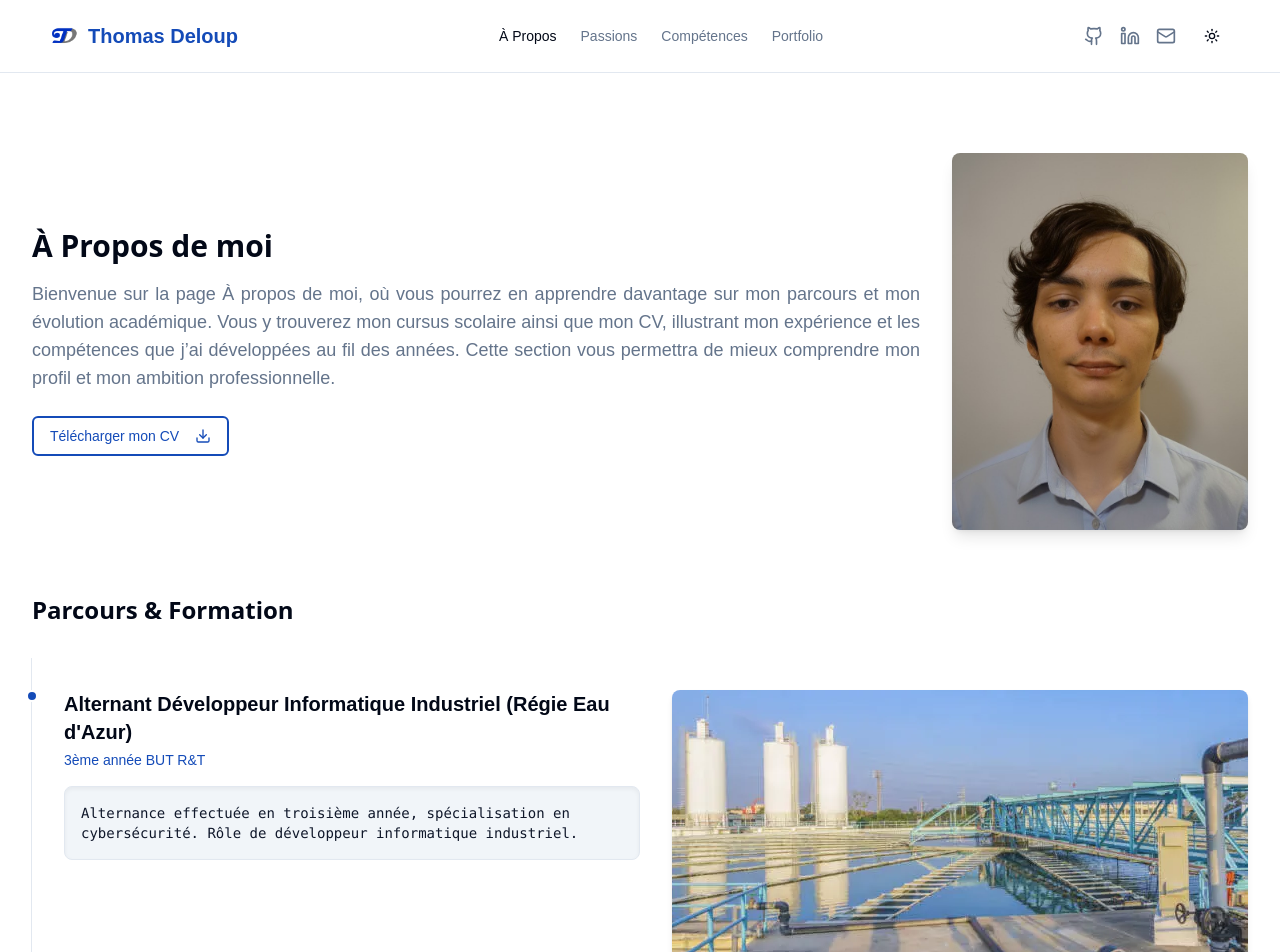
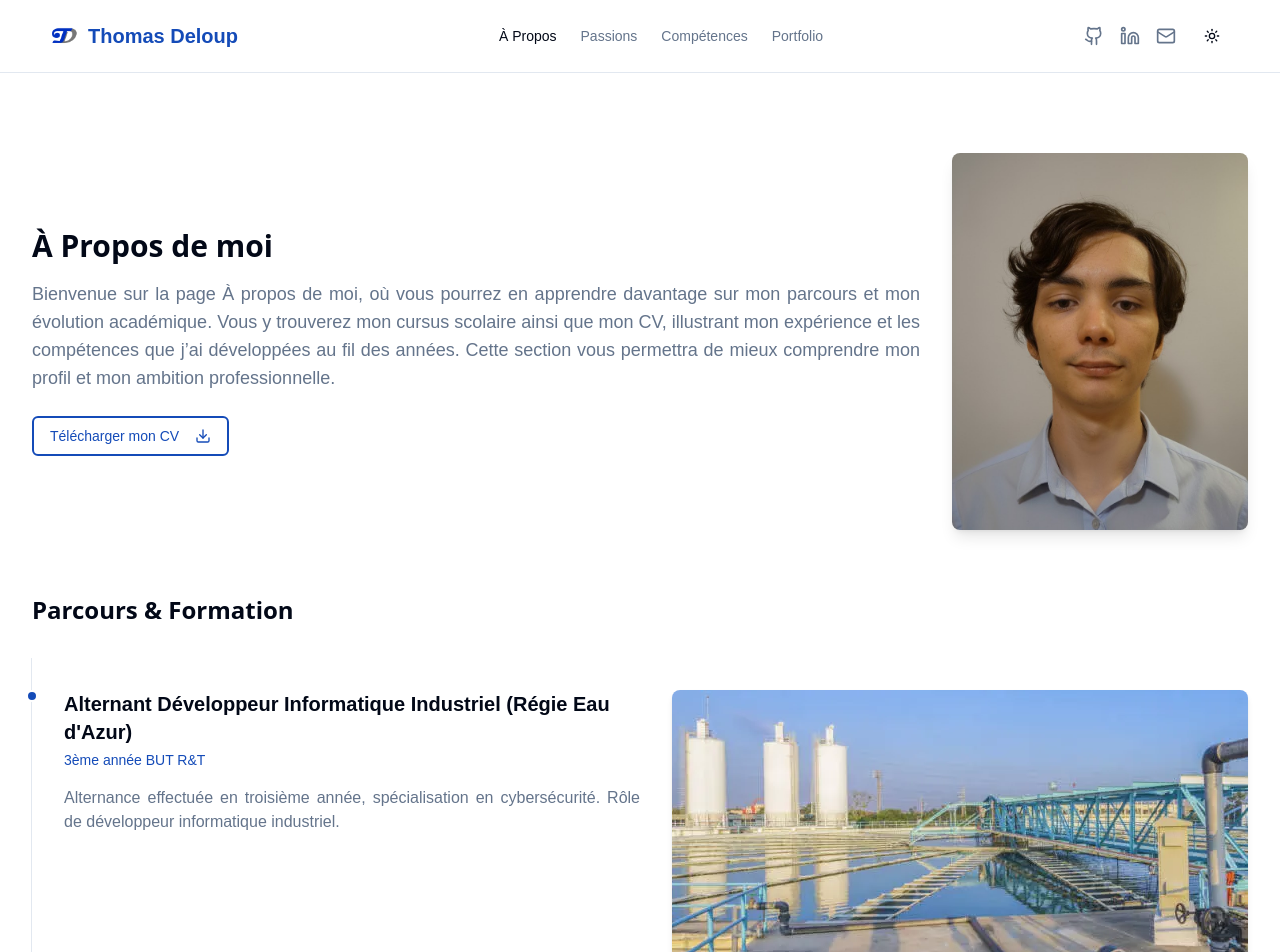
Before and after one commit to xKayato/Portfolio, a React (Vite) app: page /about in a window 1280 px wide. Shown: the top 952 px of the page. Built offline with nearby package versions, Linux system fonts and the light colour scheme.

Commit message:
[dyad] Retrait du style de terminal de la chronologie - wrote 1 file(s)

```diff
--- a/src/components/TimelineItem.tsx
+++ b/src/components/TimelineItem.tsx
@@ -43,10 +43,10 @@ export const TimelineItem = ({ date, title, subtitle, description, imageUrl, ali
             <div className="text-xl font-bold text-foreground mb-1">{title} ({subtitle})</div>
             <time className="text-sm text-primary font-medium mb-4">{date}</time>
 
-            {/* Bloc de description style terminal/code */}
-            <div className="p-4 bg-secondary rounded-lg border border-border text-sm text-secondary-foreground whitespace-pre-line font-mono shadow-inner">
+            {/* Bloc de description standard */}
+            <p className="text-muted-foreground whitespace-pre-line text-justify">
                 {description}
-            </div>
+            </p>
         </div>
       </div>
     </div>
```
